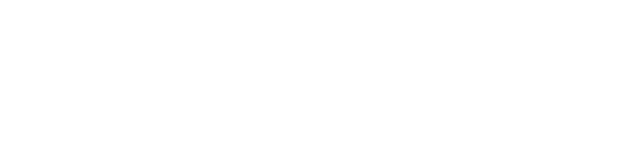
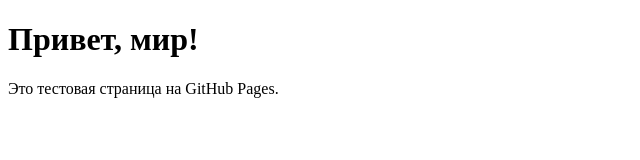
Before and after one commit to kozhedub/Data, a plain HTML site: page index.html in a window 1280 px wide. Shown: the whole page, without its empty margins (0-640 px from the left). Drawn offline with Linux system fonts and the light colour scheme.

Commit message:
изменил индех

```diff
--- a/index.html
+++ b/index.html
@@ -2,9 +2,11 @@
 <html lang="ru">
 <head>
     <meta charset="UTF-8">
-    <title>Title</title>
+    <title>Мой первый сайт</title>
 </head>
 <body>
+    <h1>Привет, мир!</h1>
+    <p>Это тестовая страница на GitHub Pages.</p>
 
 </body>
 </html>
```
